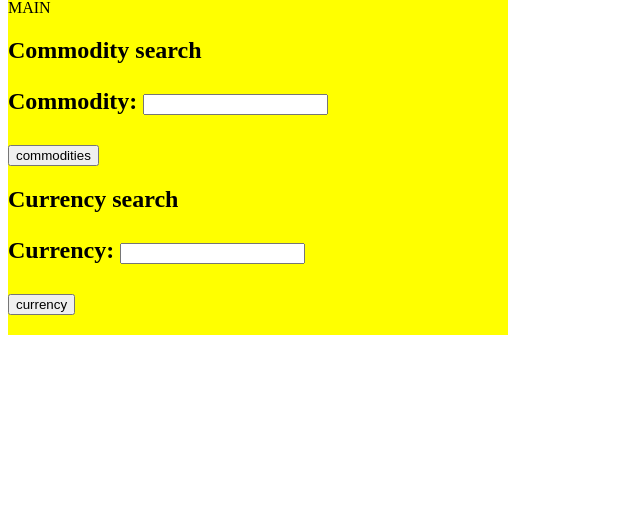
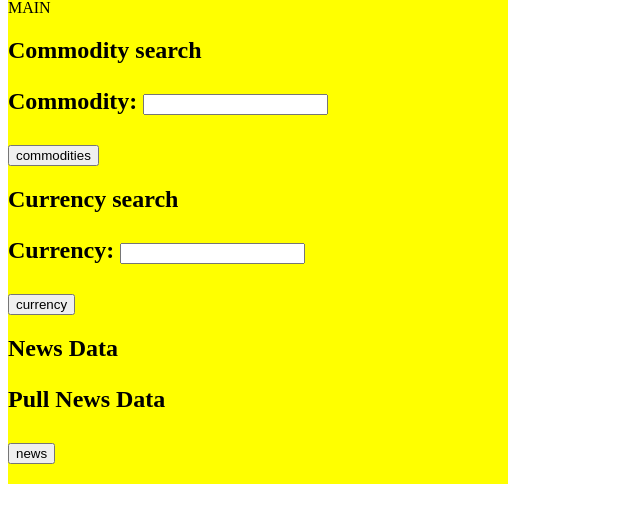
Before and after one commit to sagefhopkins/market_Monitor_New_Api, a Flask app: page / in a window 1280 px wide. Shown: the part 119-642 px from the top of the page, without its empty margins (0-640 px from the left). Run offline with Flask 2, Linux system fonts and the light colour scheme.

Commit message:
New Features

```diff
--- a/Web/market.py
+++ b/Web/market.py
@@ -31,6 +31,8 @@ def contact():
         elif request.form['action'] == 'commodities':
             form = request.form
             return redirect(url_for('commodities', query = enc(form['query_commodities'])))
+        elif request.form['action'] == 'news':
+            return redirect(url_for('news', query = enc('.*')))
 
 
 """
--- a/Web/templates/index.html
+++ b/Web/templates/index.html
@@ -22,6 +22,11 @@
       <p>Currency: <input type="text" name="query_currency"></p>
       <input type="submit" name = "action" value="currency">
     </form>
+    <h2>News Data<h2>
+      <form action="/news" method="POST">
+        <p>Pull News Data</p>
+        <input type="submit" name = "action" value="news">
+      </form>
   </div>
   <div class="clear"></div>
 </div>
```
